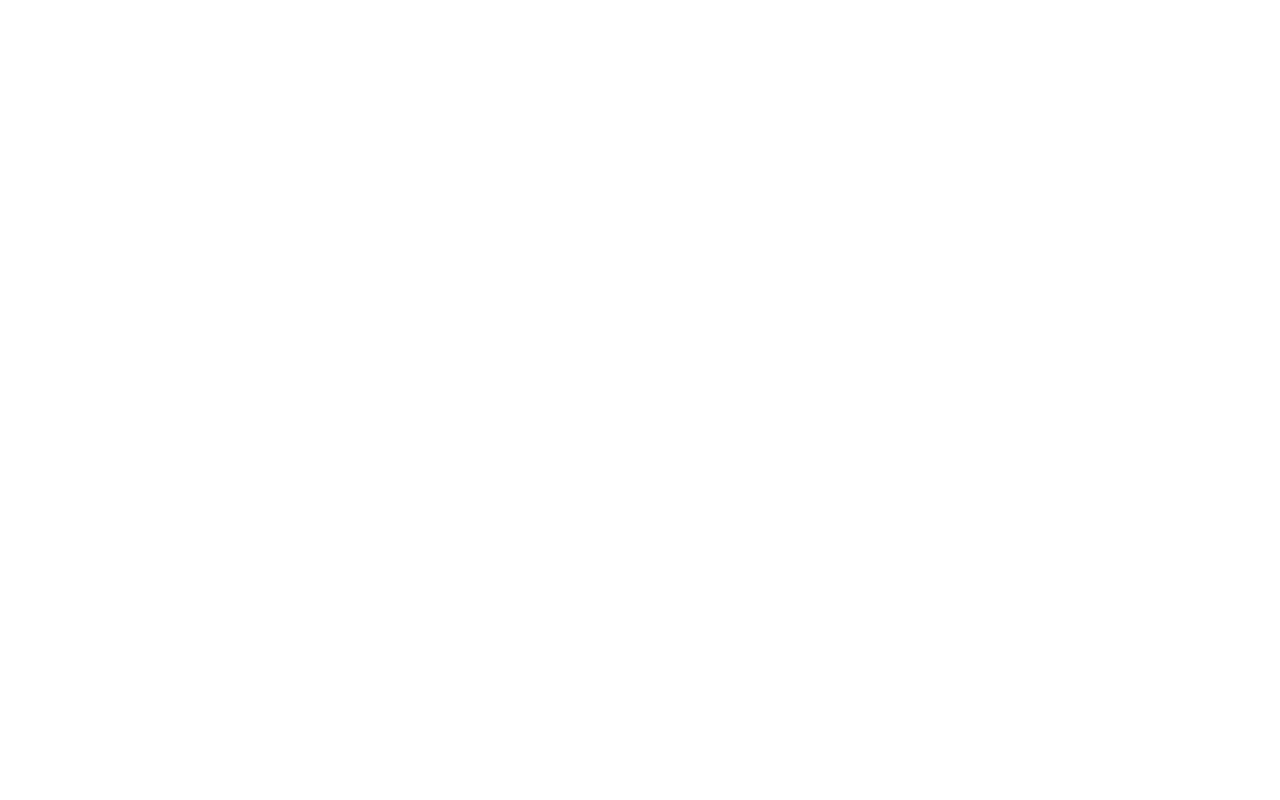
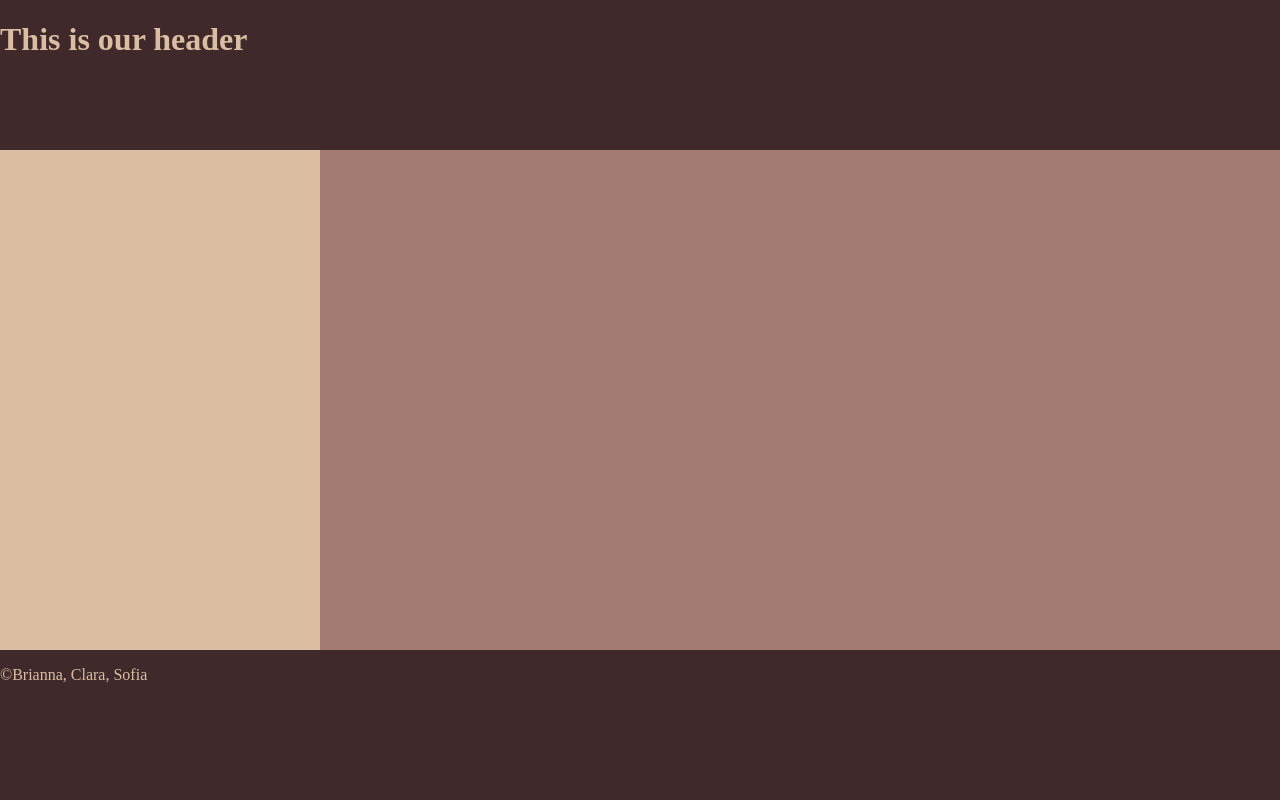
Before and after one commit to clarahedgehog/github-project, a plain HTML site: page about.html in a window 1280 px wide. Drawn offline with Linux system fonts and the light colour scheme.

Commit message:
make layout for aboutpage

```diff
--- a/about.html
+++ b/about.html
@@ -1,11 +1,26 @@
 <!DOCTYPE html>
 <html lang="en">
+
 <head>
     <meta charset="UTF-8">
     <meta name="viewport" content="width=device-width, initial-scale=1.0">
     <title>About Us</title>
+    <link rel="stylesheet" href="./styles/style.css">
 </head>
+
 <body>
+    <header class="header">
+        <h1>This is our header</h1>
+    </header>
 
+     <div class="content">
+        <aside class="sidebar"></aside>
+        <main class="main"></main>
+    </div>
+
+    <footer class="footer">
+        <p>&copy;Brianna, Clara, Sofia</p>
+    </footer>
 </body>
+
 </html>
```
